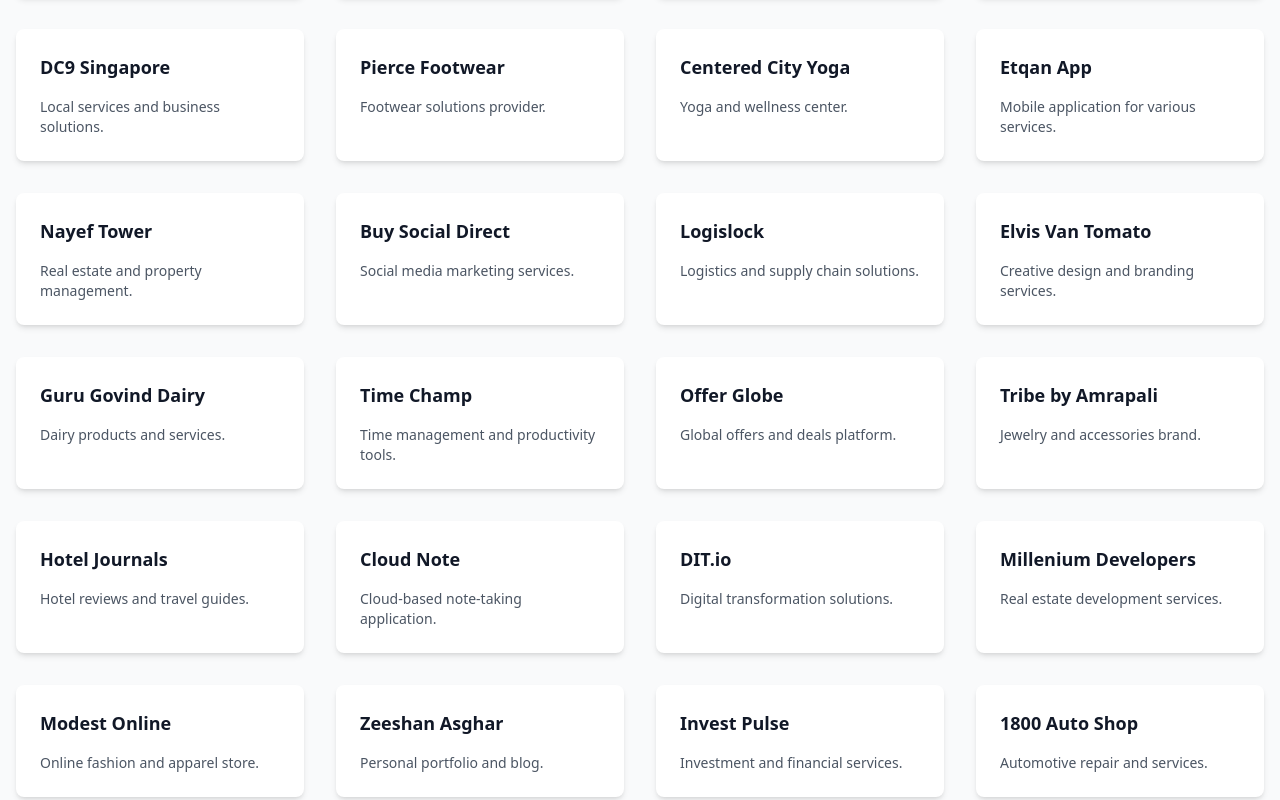
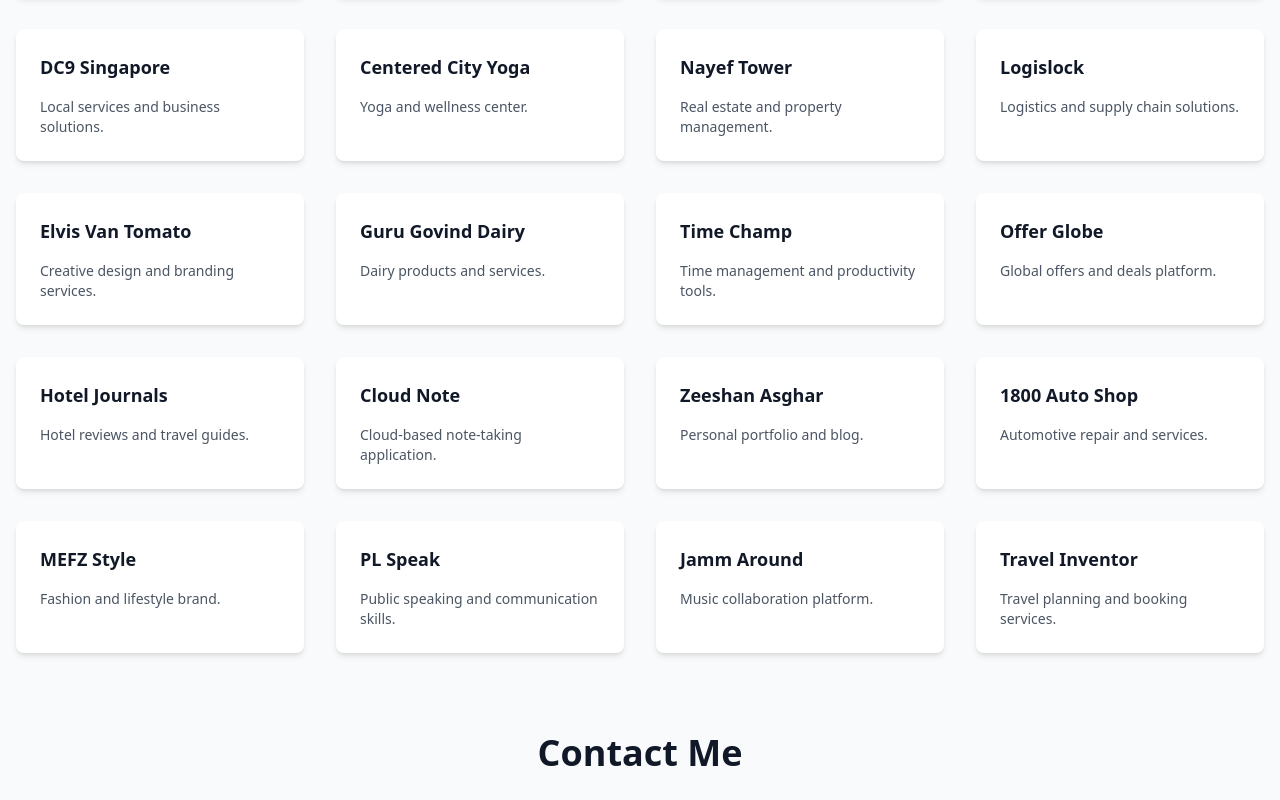
Before and after one commit to ariflinkon/Portfolio, a plain HTML site: page index.html in a window 1280 px wide. Shown: the part 2207-3007 px from the top of the page. Drawn offline with nearby package versions, Linux system fonts and the light colour scheme.

Commit message:
Updated Portfolio

```diff
--- a/index.html
+++ b/index.html
@@ -194,13 +194,6 @@
                     <p class="text-sm text-gray-600">Local services and business solutions.</p>
                 </a>
 
-                <!-- Continue adding all the project links in the same manner -->
-                <a href="https://piercefootwear.com" target="_blank" class="block bg-white rounded-lg shadow-md p-6 hover:shadow-lg transition duration-300">
-                    <div class="mb-4">
-                        <h3 class="font-semibold text-lg text-primary">Pierce Footwear</h3>
-                    </div>
-                    <p class="text-sm text-gray-600">Footwear solutions provider.</p>
-                </a>
 
                 <a href="https://centeredcityyoga.com" target="_blank" class="block bg-white rounded-lg shadow-md p-6 hover:shadow-lg transition duration-300">
                     <div class="mb-4">
@@ -209,12 +202,6 @@
                     <p class="text-sm text-gray-600">Yoga and wellness center.</p>
                 </a>
 
-                <a href="https://etqanapp.com" target="_blank" class="block bg-white rounded-lg shadow-md p-6 hover:shadow-lg transition duration-300">
-                    <div class="mb-4">
-                        <h3 class="font-semibold text-lg text-primary">Etqan App</h3>
-                    </div>
-                    <p class="text-sm text-gray-600">Mobile application for various services.</p>
-                </a>
 
                 <a href="https://nayef-tower.com/" target="_blank" class="block bg-white rounded-lg shadow-md p-6 hover:shadow-lg transition duration-300">
                     <div class="mb-4">
@@ -223,12 +210,6 @@
                     <p class="text-sm text-gray-600">Real estate and property management.</p>
                 </a>
 
-                <a href="https://buysocialdirect.com/" target="_blank" class="block bg-white rounded-lg shadow-md p-6 hover:shadow-lg transition duration-300">
-                    <div class="mb-4">
-                        <h3 class="font-semibold text-lg text-primary">Buy Social Direct</h3>
-                    </div>
-                    <p class="text-sm text-gray-600">Social media marketing services.</p>
-                </a>
 
                 <a href="https://logislock.ae/" target="_blank" class="block bg-white rounded-lg shadow-md p-6 hover:shadow-lg transition duration-300">
                     <div class="mb-4">
@@ -265,13 +246,6 @@
                     <p class="text-sm text-gray-600">Global offers and deals platform.</p>
                 </a>
 
-                <a href="https://tribebyamrapali.com" target="_blank" class="block bg-white rounded-lg shadow-md p-6 hover:shadow-lg transition duration-300">
-                    <div class="mb-4">
-                        <h3 class="font-semibold text-lg text-primary">Tribe by Amrapali</h3>
-                    </div>
-                    <p class="text-sm text-gray-600">Jewelry and accessories brand.</p>
-                </a>
-
                 <a href="https://www.hoteljournals.com" target="_blank" class="block bg-white rounded-lg shadow-md p-6 hover:shadow-lg transition duration-300">
                     <div class="mb-4">
                         <h3 class="font-semibold text-lg text-primary">Hotel Journals</h3>
@@ -286,39 +260,12 @@
                     <p class="text-sm text-gray-600">Cloud-based note-taking application.</p>
                 </a>
 
-                <a href="https://dit.io.zeeshanasghar.us/" target="_blank" class="block bg-white rounded-lg shadow-md p-6 hover:shadow-lg transition duration-300">
-                    <div class="mb-4">
-                        <h3 class="font-semibold text-lg text-primary">DIT.io</h3>
-                    </div>
-                    <p class="text-sm text-gray-600">Digital transformation solutions.</p>
-                </a>
-
-                <a href="http://milleniumdevelopers.project.zeeshanasghar.us/" target="_blank" class="block bg-white rounded-lg shadow-md p-6 hover:shadow-lg transition duration-300">
-                    <div class="mb-4">
-                        <h3 class="font-semibold text-lg text-primary">Millenium Developers</h3>
-                    </div>
-                    <p class="text-sm text-gray-600">Real estate development services.</p>
-                </a>
-
-                <a href="https://modestonline.us.zeeshanasghar.us/" target="_blank" class="block bg-white rounded-lg shadow-md p-6 hover:shadow-lg transition duration-300">
-                    <div class="mb-4">
-                        <h3 class="font-semibold text-lg text-primary">Modest Online</h3>
-                    </div>
-                    <p class="text-sm text-gray-600">Online fashion and apparel store.</p>
-                </a>
 
                 <a href="https://zeeshanasghar.us/" target="_blank" class="block bg-white rounded-lg shadow-md p-6 hover:shadow-lg transition duration-300">
                     <div class="mb-4">
                         <h3 class="font-semibold text-lg text-primary">Zeeshan Asghar</h3>
                     </div>
                     <p class="text-sm text-gray-600">Personal portfolio and blog.</p>
-                </a>
-
-                <a href="https://investpulse.com.au/" target="_blank" class="block bg-white rounded-lg shadow-md p-6 hover:shadow-lg transition duration-300">
-                    <div class="mb-4">
-                        <h3 class="font-semibold text-lg text-primary">Invest Pulse</h3>
-                    </div>
-                    <p class="text-sm text-gray-600">Investment and financial services.</p>
                 </a>
 
                 <a href="https://1800autoshop.com/" target="_blank" class="block bg-white rounded-lg shadow-md p-6 hover:shadow-lg transition duration-300">
```
